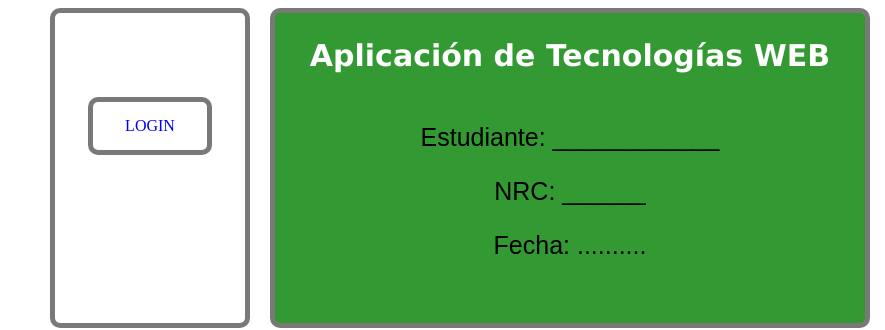
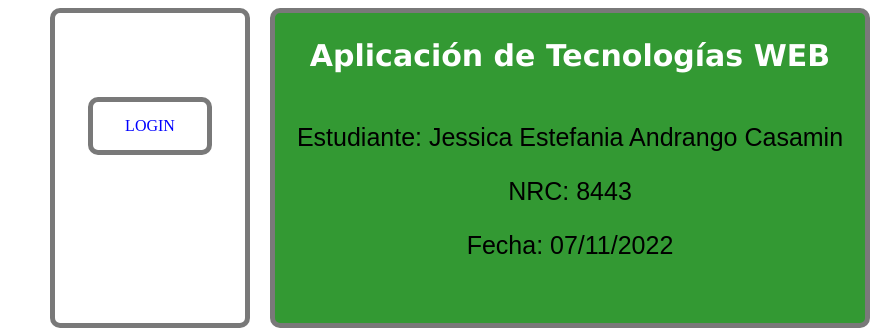
Before and after one commit to 8443-jeandrango3/8443-jeandrango3, a plain HTML site: page index.html in a window 1280 px wide. Shown: the part 272-602 px from the top of the page, 0-885 px from the left. Drawn offline with Linux system fonts and the light colour scheme.

Commit message:
Index
Index

```diff
--- a/index.html
+++ b/index.html
@@ -45,9 +45,9 @@
          <div id="content" class="Texto" data-label="content">
               <h2>Aplicación de Tecnologías WEB</h2>
 
-			  <p>Estudiante: ____________</p>
-              <p>NRC: ______</p>
-			  <p>Fecha: ..........</p>
+			  <p>Estudiante: Jessica Estefania Andrango Casamin </p>
+              <p>NRC: 8443 </p>
+			  <p>Fecha: 07/11/2022</p>
 
          </div>
 
```
Also changed, not shown: FormContacto.html (+1 -1 lines).
